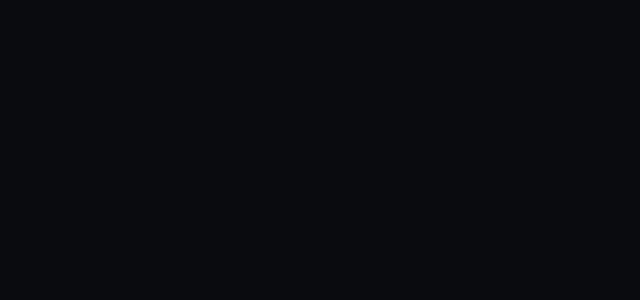
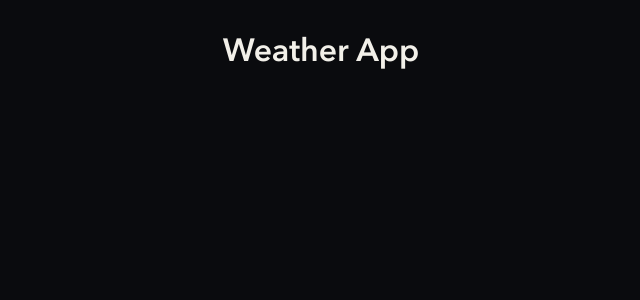
Before and after one commit to Dornmarv/vue-weather-app, a Vue app: page / in a window 1280 px wide. Shown: the top 300 px of the page, without its empty margins (319-959 px from the left). Built offline with nearby package versions, Linux system fonts and the light colour scheme; the HTML template or start-up script is replaced by a standard one.

Commit message:
Header Component

```diff
--- a/src/App.vue
+++ b/src/App.vue
@@ -1,12 +1,17 @@
 <template>
   <div class="container">
-
+    <Header msg="Weather App" />
   </div>
 </template>
 
 <script>
+import Header from "./components/Header.vue";
+
 export default {
   name: 'App',
+  components: {
+    Header
+  },
 }
 </script>
 
--- /dev/null
+++ b/src/components/Header.vue
@@ -0,0 +1,23 @@
+<template>
+    <div class="header">
+      <h1>{{ msg }}</h1>
+    </div>
+  </template>
+
+  <script>
+  export default {
+    name: "HeaderItem",
+    props: {
+      msg: String,
+    },
+  };
+  </script>
+
+  <style scoped>
+  .header {
+    display: flex;
+    justify-content: space-around;
+    align-items: center;
+    margin-bottom: 10px;
+  }
+  </style>
```
